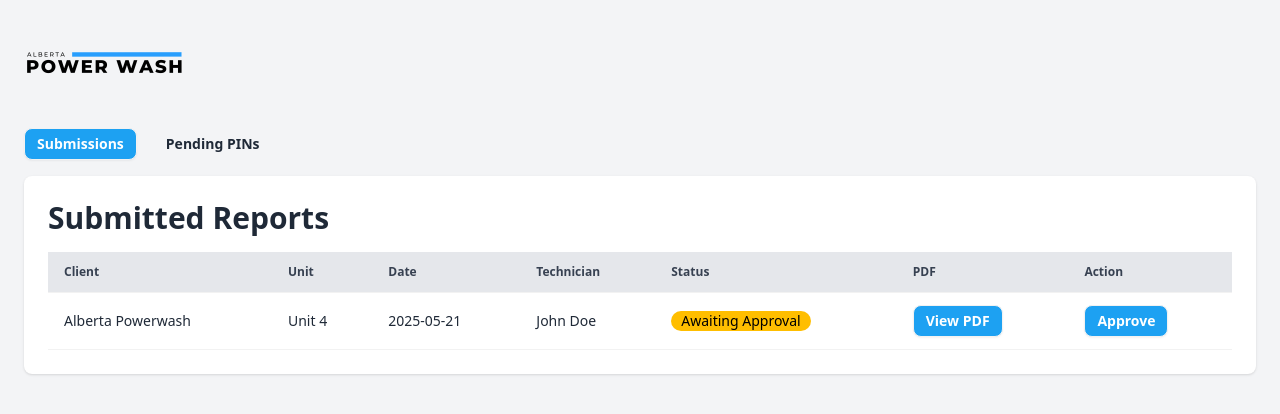
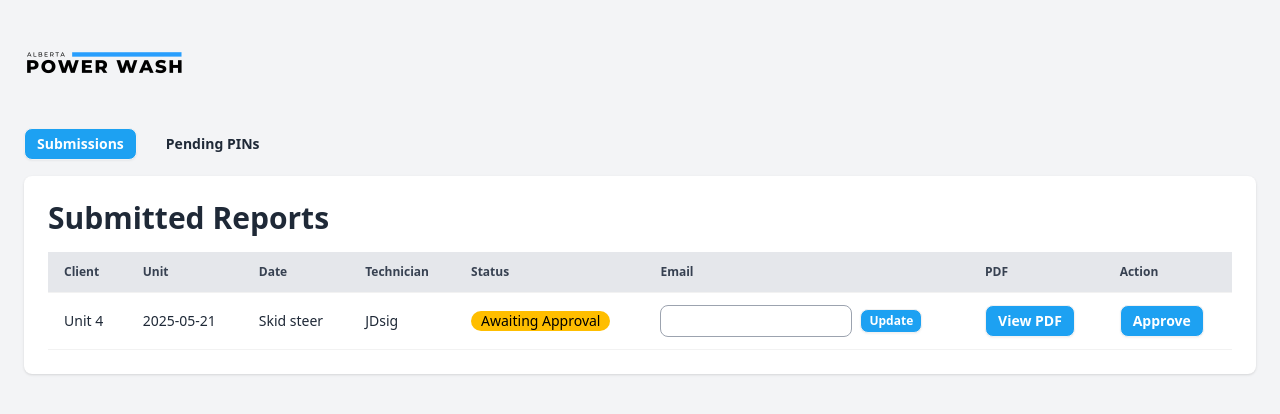
Before and after one commit to CaptainKirch/clubroot-mini-project, a FastAPI app: page /admin-dashboard in a window 1280 px wide. Shown: the top 414 px of the page. Run offline with FastAPI, Linux system fonts and the light colour scheme; the visitor is signed in with stand-in values (Sample User, id 1); some libraries are stand-ins or nearby versions.

Commit message:
Completd email adjustment process

```diff
--- a/app/data/form_log.csv
+++ b/app/data/form_log.csv
@@ -1,2 +1,2 @@
 submission_id,client,unit_number,service_date,equipment_description,gps_location,dirt_level,technician_name,technician_signature,supervisor_name,supervisor_signature,status
-abc123,Alberta Powerwash,Unit 4,2025-05-21,Skid steer,52.23,-2,John Doe,JDsig,Mike Sup,MSsig,awaiting_approval
+abc123,Alberta Powerwash,Unit 4,2025-05-21,Skid steer,52.23,-2,John Doe,JDsig,Mike Sup,MSsig,awaiting_approval,test@example.com
--- a/app/templates/admin_dashboard.html
+++ b/app/templates/admin_dashboard.html
@@ -6,6 +6,8 @@
   <link href="https://cdn.jsdelivr.net/npm/daisyui@latest/dist/full.css" rel="stylesheet" />
   <script src="https://cdn.tailwindcss.com"></script>
 </head>
+<body class="bg-gray-100 min-h-screen p-6">
+
   <!-- Logo Header -->
   <div class="max-w-7xl mx-auto mb-6">
     <a href="/" class="flex items-center space-x-3">
@@ -13,6 +15,8 @@
       <span class="text-2xl font-bold text-gray-800"></span>
     </a>
   </div>
+
+  <!-- Navigation Tabs -->
   <div class="max-w-7xl mx-auto mb-4 flex space-x-4">
     <a href="/admin-dashboard" class="btn btn-sm {{ 'bg-[#1DA1F2] text-white' if request.url.path == '/admin-dashboard' else 'btn-ghost' }}">
       Submissions
@@ -21,7 +25,8 @@
       Pending PINs
     </a>
   </div>
-<body class="bg-gray-100 min-h-screen p-6">
+
+  <!-- Main Content -->
   <div class="max-w-7xl mx-auto bg-white p-6 rounded-lg shadow">
     <h1 class="text-3xl font-bold mb-4">Submitted Reports</h1>
 
@@ -35,6 +40,7 @@
               <th>Date</th>
               <th>Technician</th>
               <th>Status</th>
+              <th>Email</th>
               <th>PDF</th>
               <th>Action</th>
             </tr>
@@ -54,13 +60,22 @@
                   {% endif %}
                 </td>
                 <td>
+                  <form method="POST" action="/update-email/{{ row.submission_id }}" class="flex items-center space-x-2">
+                    <input type="email" name="email" value="{{ row.email }}" class="input input-sm w-48 bg-white text-gray-900 border-gray-400" required />
+                    <button type="submit" class="btn btn-xs bg-[#1DA1F2] hover:bg-[#1A91DA] text-white">
+                      Update
+                    </button>
+                  </form>
+                </td>
+                <td>
                   <a href="/view-pdf/{{ row.submission_id }}" target="_blank" class="btn btn-sm bg-[#1DA1F2] hover:bg-[#1A91DA] text-white">
                     View PDF
                   </a>
                 </td>
                 <td>
                   {% if row.status != "approved" %}
-                    <a href="/approve-pdf/{{ row.submission_id }}" class="btn btn-sm bg-[#1DA1F2] hover:bg-[#1A91DA] text-white">Approve
+                    <a href="/approve-pdf/{{ row.submission_id }}" class="btn btn-sm bg-[#1DA1F2] hover:bg-[#1A91DA] text-white">
+                      Approve
                     </a>
                   {% else %}
                     <span class="text-sm text-gray-400">—</span>
```
Also changed, not shown: app/routes/admin_dashboard.py (+17 -0 lines), app/templates/pending_requests.html (+7 -4 lines). Lines whose indentation alone changed are shown as unchanged.
